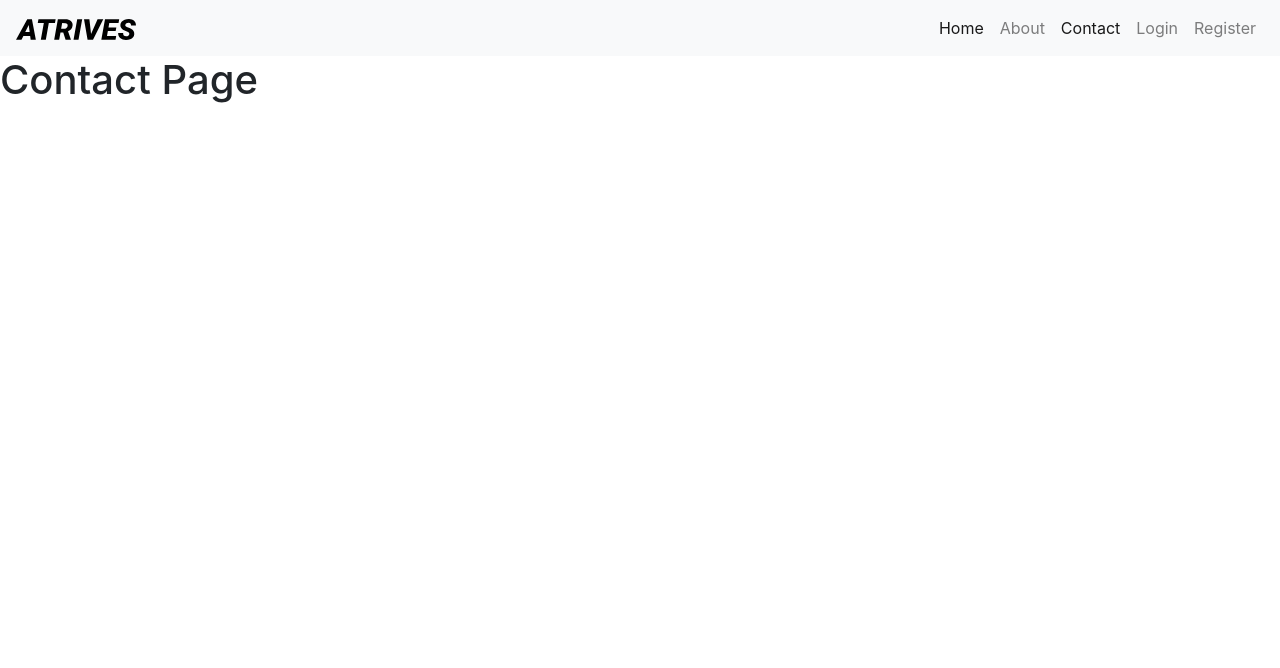
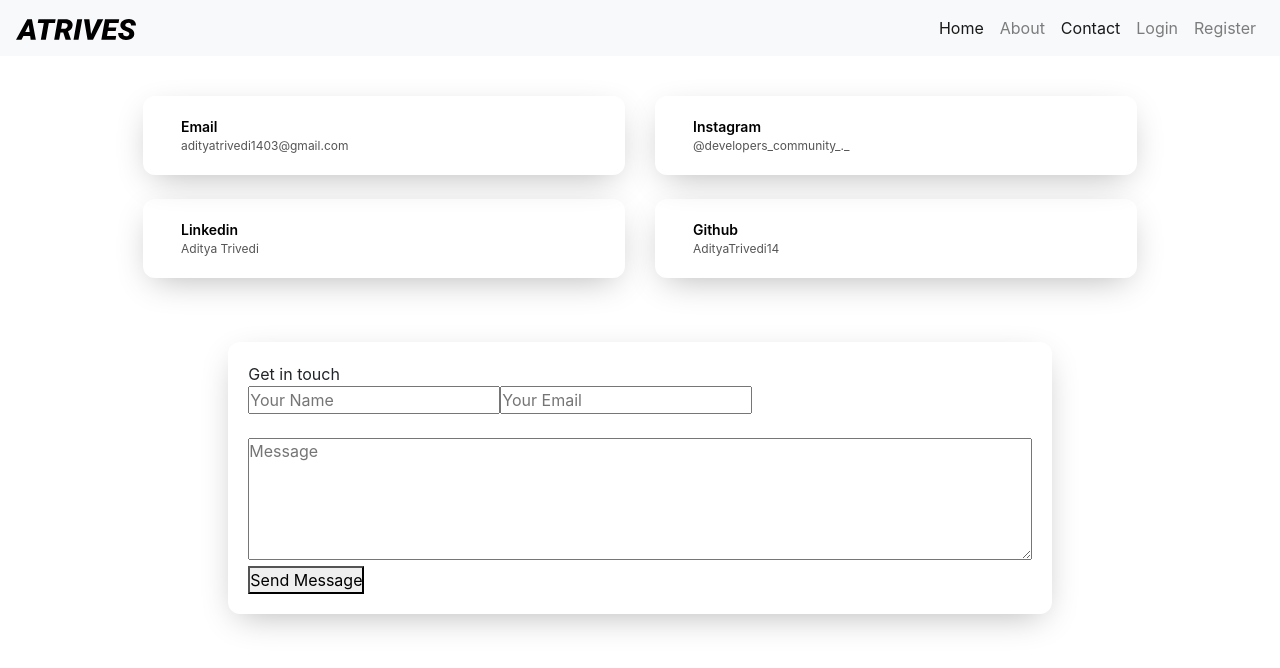
Before and after one commit to AdityaTrivedi14/MERN_app, a React (Create React App) app in the folder client/: page /contact in a window 1280 px wide. Shown: the top 668 px of the page. Built offline with nearby package versions, Linux system fonts and the light colour scheme.

Commit message:
Contact Form UI

```diff
--- a/client/src/App.css
+++ b/client/src/App.css
@@ -52,3 +52,28 @@
   color: #303030;
   font-size: 14px;
 }
+.contact-padding {
+  padding: 40px 10vw;
+}
+.contact-card,
+.contactForm-container {
+  padding: 20px;
+  border-radius: 12px;
+  box-shadow: 0px 10px 35px -10px rgba(0, 0, 0, 0.3);
+}
+.contact-content {
+  padding-left: 18px;
+}
+.contact-title {
+  color: #000;
+  font-weight: 600;
+  font-size: 14px;
+}
+.contact-text {
+  color: #555555;
+  font-size: 12px;
+  /* word-wrap: break-word; */
+}
+textarea {
+  width: 100%;
+}
--- a/client/src/components/Contact.js
+++ b/client/src/components/Contact.js
@@ -2,9 +2,95 @@ import React from "react";
 
 const Contact = () => {
   return (
-    <div>
-      <h1>Contact Page</h1>
-    </div>
+    <>
+      <div className="contactInfo">
+        <div className="container-fluid">
+          <div className="row contact-padding">
+            <div className="col-sm-6 col-lg-6 pb-4">
+              <div className="contact-card d-flex justify-content-start align-items-center">
+                <i class="zmdi zmdi-email-open material-icons-name"></i>
+                <div className="contact-content">
+                  <div className="contact-title">Email</div>
+                  <div className="contact-text">
+                    adityatrivedi1403@gmail.com
+                  </div>
+                </div>
+              </div>
+            </div>
+
+            <div className="col-sm-6 col-lg-6 pb-4">
+              <div className="contact-card d-flex justify-content-start align-items-center">
+                <i class="zmdi zmdi-instagram material-icons-name"></i>
+                <div className="contact-content">
+                  <div className="contact-title">Instagram</div>
+                  <div className="contact-text">@developers_community_._</div>
+                </div>
+              </div>
+            </div>
+
+            <div className="col-sm-6 col-lg-6 pb-4">
+              <div className="contact-card d-flex justify-content-start align-items-center">
+                <i class="zmdi zmdi-linkedin material-icons-name"></i>
+                <div className="contact-content">
+                  <div className="contact-title">Linkedin</div>
+                  <div className="contact-text">Aditya Trivedi</div>
+                </div>
+              </div>
+            </div>
+
+            <div className="col-sm-6 col-lg-6 pb-4">
+              <div className="contact-card d-flex justify-content-start align-items-center">
+                <i class="zmdi zmdi-github-alt material-icons-name"></i>
+                <div className="contact-content">
+                  <div className="contact-title">Github</div>
+                  <div className="contact-text">AdityaTrivedi14</div>
+                </div>
+              </div>
+            </div>
+          </div>
+
+          <div className="row">
+            <div className="col-8 offset-2">
+              <div className="contactForm-container">
+                <div className="contactForm-title">Get in touch</div>
+                <form id="contactForm">
+                  <div className="contactForm-content">
+                    <input
+                      type="text"
+                      id="contactForm-name"
+                      className="contactForm-name contactInput"
+                      placeholder="Your Name"
+                      required="true"
+                    />
+                    <input
+                      type="email"
+                      id="contactForm-email"
+                      className="contactForm-email contactInput"
+                      placeholder="Your Email"
+                      required="true"
+                    />
+                  </div>
+                  <div className="contactMessage mt-4">
+                    <textarea
+                      name="text-field form-message"
+                      id="contactMessage"
+                      cols="30"
+                      rows="5"
+                      placeholder="Message"
+                    ></textarea>
+                  </div>
+                  <div className="contactButton">
+                    <button type="submit" className="button contactSubmit-btn">
+                      Send Message
+                    </button>
+                  </div>
+                </form>
+              </div>
+            </div>
+          </div>
+        </div>
+      </div>
+    </>
   );
 };
 
--- a/client/src/components/Login.js
+++ b/client/src/components/Login.js
@@ -3,6 +3,7 @@ import { NavLink } from "react-router-dom";
 
 const Login = () => {
   return (
+    <>
       <section className="signin">
         <div className="signin-form text-center">
           <h2 className="form-title">Login</h2>
@@ -51,6 +52,7 @@ const Login = () => {
           </form>
         </div>
       </section>
+    </>
   );
 };
 
--- a/client/src/components/Signup.js
+++ b/client/src/components/Signup.js
@@ -3,6 +3,7 @@ import { NavLink } from "react-router-dom";
 
 const Signup = () => {
   return (
+    <>
       <section className="signup">
         <div className="signup-form text-center">
           <h2 className="form-title">Sign Up</h2>
@@ -74,11 +75,12 @@ const Signup = () => {
             </div>
 
             <NavLink to="/login" className="signup-link">
-            <span>Already have an account?</span>Sign in
+              <span>Already have an account?</span> Sign in
             </NavLink>
           </form>
         </div>
       </section>
+    </>
   );
 };
 
```
Lines whose indentation alone changed are shown as unchanged.
